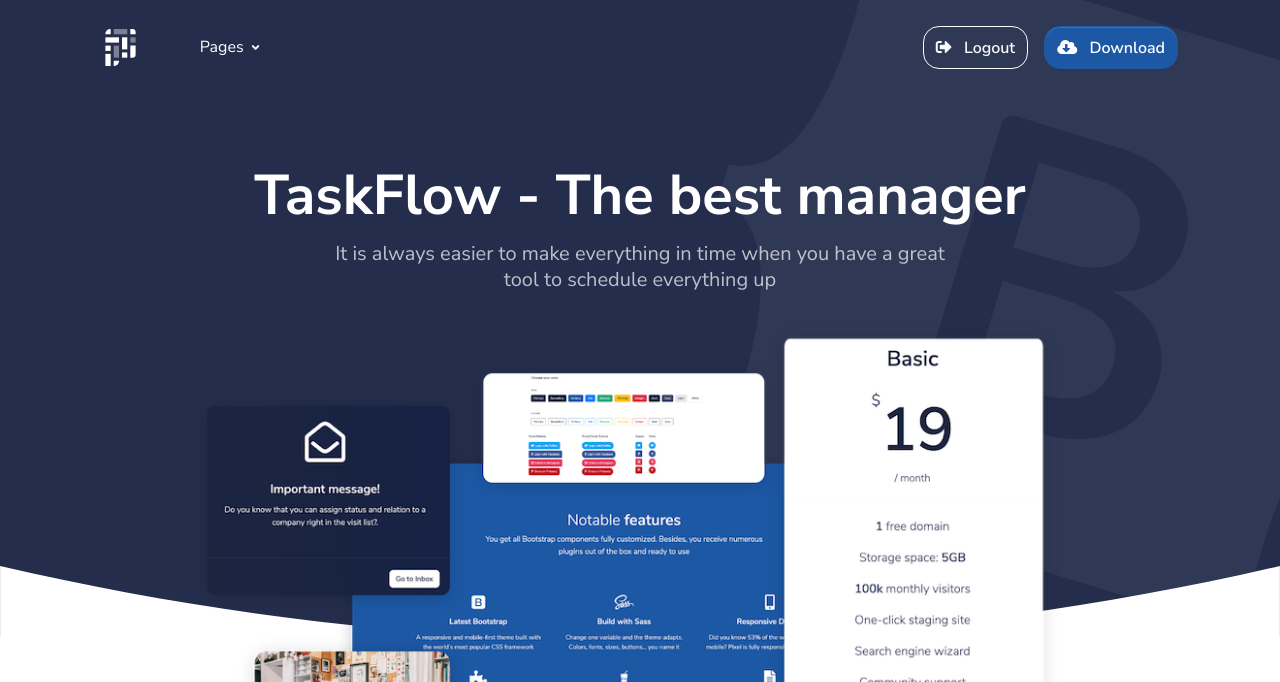
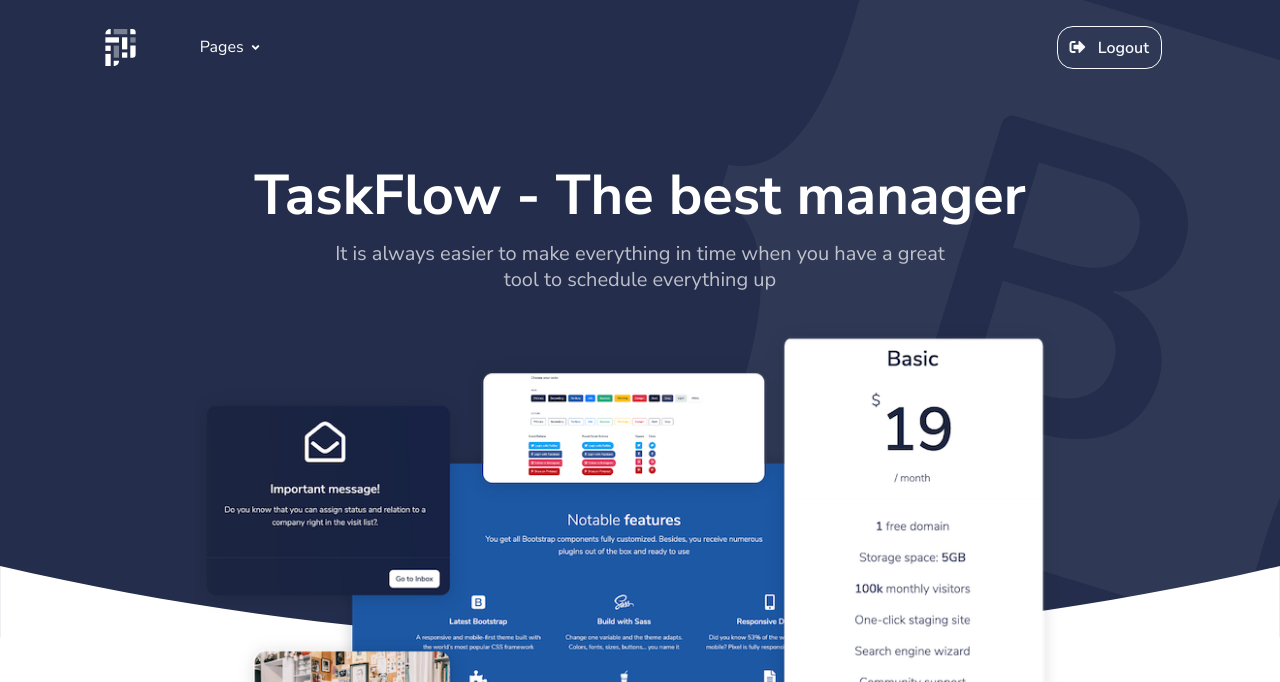
Before and after one commit to oakhobadze/task-manager, a Django app: page / in a window 1280 px wide. Shown: the top 682 px of the page. Run offline with Django 5.2, Linux system fonts and the light colour scheme; a user stored in the database is signed in; data comes from the database, SQL or seed files in the repository; some libraries are stand-ins or nearby versions.

Commit message:
Update navigation.html

```diff
--- a/templates/includes/navigation.html
+++ b/templates/includes/navigation.html
@@ -57,8 +57,6 @@
                 <div class="d-flex align-items-center">
                     <a href="{% url 'login' %}"
                        class="btn btn-outline-gray-100 d-none d-lg-inline me-md-3"><span class="fas fa-sign-out-alt me-2"></span> Logout</a>
-                    <a href="https://appseed.us/product/pixel-bootstrap/django/"
-                       target="_blank" class="btn btn-tertiary"><i class="fas fa-cloud-download-alt me-2"></i> Download</a>
                     <button class="navbar-toggler ms-2" type="button" data-bs-toggle="collapse" data-bs-target="#navbar_global" aria-controls="navbar_global" aria-expanded="false" aria-label="Toggle navigation">
                         <span class="navbar-toggler-icon"></span>
                     </button>
```
